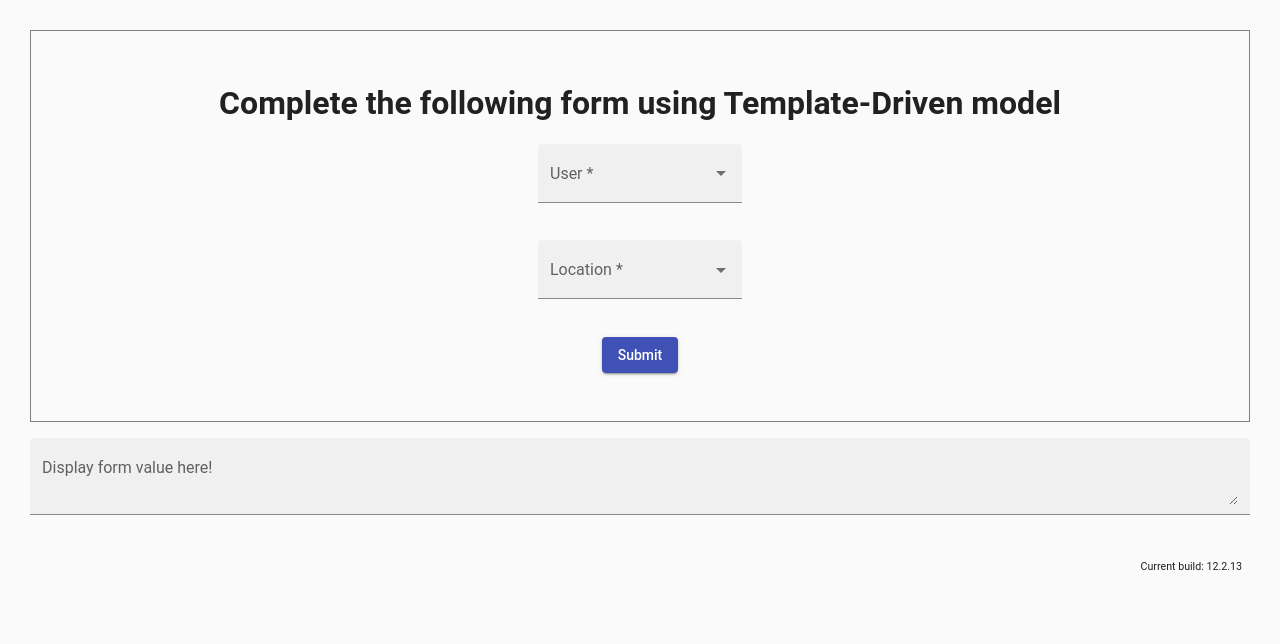
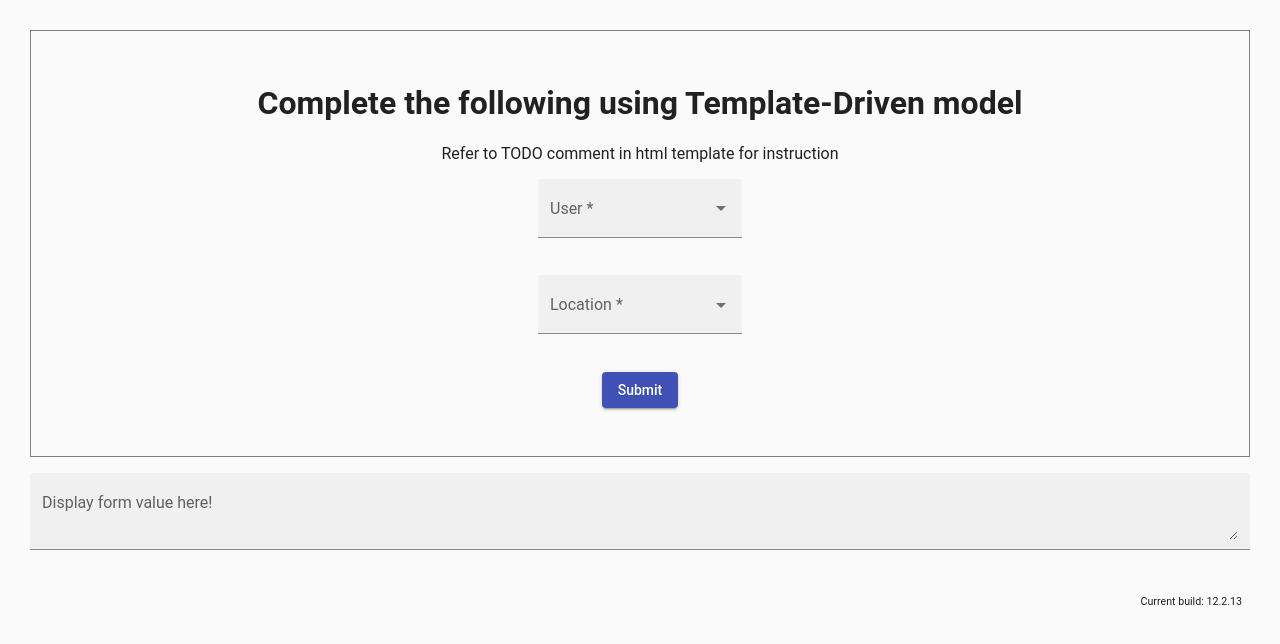
Before and after one commit to yinghuip/Sameple-Test-Template, an Angular app: page / in a window 1280 px wide. Shown: the top 644 px of the page. Built offline with nearby package versions, Linux system fonts and the light colour scheme.

Commit message:
1 file modified

```diff
--- a/src/app/simple-example.html
+++ b/src/app/simple-example.html
@@ -1,5 +1,8 @@
 <form class="example-form">
-<h1>Complete the following form using Template-Driven model</h1>
+<h1>Complete the following using Template-Driven model</h1>
+<p>
+<span class="caption">Refer to TODO comment in html template for instruction</span>
+</p>
 <mat-form-field appearance="fill">
 <mat-label>User</mat-label>
 <mat-select required name="UserName">
@@ -25,7 +28,7 @@
 
 <p>
 <button mat-raised-button color="primary">Submit</button>
-<!--TODO: Disable button when form is invalid-->
+<!--TODO: Disable button when form is invalid (e.g required field is null, UserName selection timezone is null)-->
 </form>
 <p>
 
```
